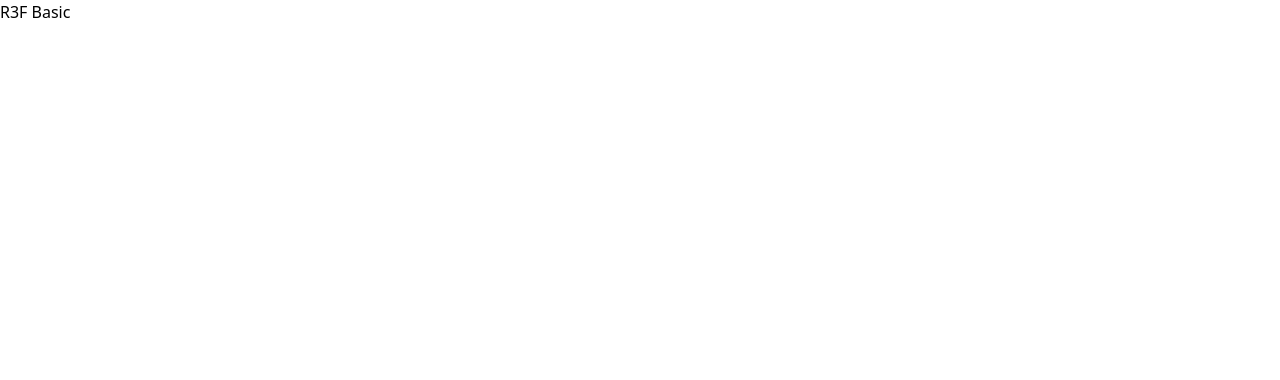
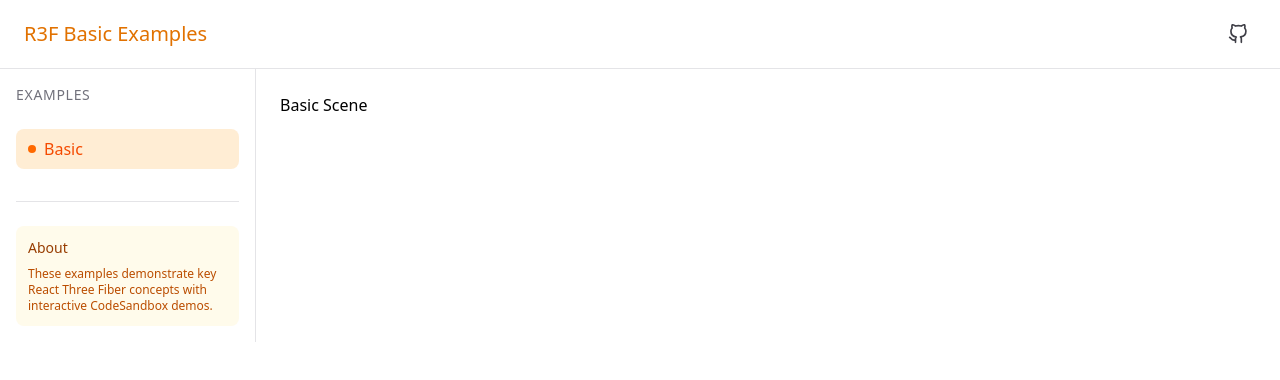
Before and after one commit to kwonhyunjeen/r3f-basic, a React app: page / in a window 1280 px wide. Shown: the top 380 px of the page. Built offline with nearby package versions, Linux system fonts and the light colour scheme; the HTML template or start-up script is replaced by a standard one.

Commit message:
feat: implement basic layout of the app

```diff
--- a/src/App.tsx
+++ b/src/App.tsx
@@ -1,8 +1,101 @@
+import { useState } from "react";
+import "./index.css";
+import { BasicScene } from "./pages";
+import { Sidebar } from "./components/Sidebar";
+
+const EXAMPLES = {
+  basic: { label: "Basic", component: <BasicScene /> },
+} as const;
+
+type ExampleKey = keyof typeof EXAMPLES;
+
 function App() {
+  const [selected, setSelected] = useState<ExampleKey>("basic");
+  const [menuOpen, setMenuOpen] = useState(false);
+
   return (
-    <>
-      <div>R3F Basic</div>
-    </>
+    <div className="flex flex-col min-h-screen">
+      <header className="border-b border-zinc-200 backdrop-blur-sm bg-white/70 sticky top-0 z-30">
+        <div className="mx-auto px-4 sm:px-6 py-4 flex items-center justify-between">
+          <div className="flex items-center">
+            <button
+              className="mr-3 p-1 rounded-md md:hidden text-amber-600 hover:bg-amber-50"
+              onClick={() => setMenuOpen(!menuOpen)}
+            >
+              <svg
+                xmlns="http://www.w3.org/2000/svg"
+                width="24"
+                height="24"
+                viewBox="0 0 24 24"
+                fill="none"
+                stroke="currentColor"
+                strokeWidth="2"
+                strokeLinecap="round"
+                strokeLinejoin="round"
+              >
+                {menuOpen ? (
+                  <path d="M18 6L6 18M6 6l12 12" />
+                ) : (
+                  <>
+                    <path d="M3 12h18" />
+                    <path d="M3 6h18" />
+                    <path d="M3 18h18" />
+                  </>
+                )}
+              </svg>
+            </button>
+            <h1 className="text-xl font-medium text-amber-600">R3F Basic Examples</h1>
+          </div>
+          <div className="flex items-center space-x-4">
+            <a
+              href="https://github.com/kwonhyunjeen/r3f-basic"
+              target="_blank"
+              rel="noopener noreferrer"
+              className="p-2 rounded-full hover:bg-zinc-100 transition-colors"
+            >
+              <svg
+                xmlns="http://www.w3.org/2000/svg"
+                width="20"
+                height="20"
+                viewBox="0 0 24 24"
+                fill="none"
+                stroke="currentColor"
+                strokeWidth="2"
+                strokeLinecap="round"
+                strokeLinejoin="round"
+                className="text-zinc-700"
+              >
+                <path d="M9 19c-5 1.5-5-2.5-7-3m14 6v-3.87a3.37 3.37 0 0 0-.94-2.61c3.14-.35 6.44-1.54 6.44-7A5.44 5.44 0 0 0 20 4.77 5.07 5.07 0 0 0 19.91 1S18.73.65 16 2.48a13.38 13.38 0 0 0-7 0C6.27.65 5.09 1 5.09 1A5.07 5.07 0 0 0 5 4.77a5.44 5.44 0 0 0-1.5 3.78c0 5.42 3.3 6.61 6.44 7A3.37 3.37 0 0 0 9 18.13V22" />
+              </svg>
+            </a>
+          </div>
+        </div>
+      </header>
+
+      <div className="flex flex-1 h-[calc(100vh-65px)]">
+        <nav className="hidden md:block w-64 flex-shrink-0 h-full sticky top-[65px] overflow-y-auto border-r border-zinc-200 bg-white z-20">
+          <Sidebar selected={selected} setSelected={setSelected} items={EXAMPLES} />
+        </nav>
+
+        {menuOpen && (
+          <>
+            <div className="fixed inset-0 bg-zinc-900/50 z-10 md:hidden" onClick={() => setMenuOpen(false)} />
+            <nav className="block md:hidden fixed top-[65px] z-30 w-full h-[calc(100vh-65px)] overflow-y-auto bg-white border-r border-zinc-200">
+              <Sidebar
+                selected={selected}
+                setSelected={setSelected}
+                onClose={() => setMenuOpen(false)}
+                items={EXAMPLES}
+              />
+            </nav>
+          </>
+        )}
+
+        <section className="flex-1 overflow-y-auto">
+          <div className="p-4 sm:p-6 lg:p-6">{EXAMPLES[selected].component}</div>
+        </section>
+      </div>
+    </div>
   );
 }
 
--- /dev/null
+++ b/src/components/SceneTemplate.tsx
@@ -0,0 +1,47 @@
+import React from "react";
+
+interface SceneTemplateProps {
+  children: React.ReactNode;
+  code?: React.ReactNode;
+  description: React.ReactNode;
+  guide?: React.ReactNode;
+  title: string;
+}
+
+export const SceneTemplate = ({ children, code, description, guide, title }: SceneTemplateProps) => {
+  const [showCode, setShowCode] = React.useState(false);
+
+  return (
+    <div className="flex flex-col w-full max-w-3xl gap-6 m-auto">
+      {/* Description */}
+      <div className="w-full flex flex-col">
+        <div className="bg-white rounded-lg p-6">
+          <h2 className="text-xl font-bold text-amber-600">{title}</h2>
+          <div className="prose prose-headings:text-amber-600  prose-a:text-amber-600">{description}</div>
+        </div>
+      </div>
+
+      {/* Rendering */}
+      <div className="w-full bg-zinc-100 rounded-lg overflow-hidden ">
+        <div className="w-full h-[400px] md:h-[500px]">{children}</div>
+      </div>
+
+      {/* Guide - CodeSandbox */}
+      <div className="w-full flex">
+        <div className="w-full bg-amber-50 p-3 rounded-md mt-6">
+          <h4 className="font-medium text-amber-800">Try it out</h4>
+          <p className="text-sm text-amber-700">{guide}</p>
+          <div className="mt-6 flex justify-between items-center">
+            <button
+              className="text-sm px-4 py-2 rounded-md border border-amber-200 bg-amber-100 text-amber-700 hover:bg-amber-200 transition-colors"
+              onClick={() => setShowCode(!showCode)}
+            >
+              {showCode ? "Hide Code" : "View Code"}
+            </button>
+          </div>
+        </div>
+      </div>
+      {showCode && <>{code && <div className="w-full mt-4">{code}</div>}</>}
+    </div>
+  );
+};
--- /dev/null
+++ b/src/components/Sidebar.tsx
@@ -0,0 +1,51 @@
+export type SidebarProps<T extends string> = {
+  selected: T;
+  setSelected: (key: T) => void;
+  items: Record<T, { label: string }>;
+  onClose?: () => void;
+};
+
+export function Sidebar<T extends string>({ selected, setSelected, items, onClose }: SidebarProps<T>) {
+  return (
+    <div className="p-4 h-full flex flex-col">
+      <div className="mb-6">
+        <h2 className="text-sm font-medium text-zinc-500 uppercase tracking-wider">Examples</h2>
+      </div>
+      <ul className="space-y-1">
+        {Object.entries(items).map(([key, value]) => {
+          const typedKey = key as T;
+          const { label } = value as { label: string };
+          return (
+            <li key={typedKey}>
+              <button
+                className={`w-full text-left px-3 py-2 rounded-lg transition-colors cursor-pointer ${
+                  selected === typedKey ? "bg-orange-100 text-orange-600" : "text-zinc-700 hover:bg-zinc-100"
+                }`}
+                onClick={() => {
+                  setSelected(typedKey);
+                  onClose?.();
+                }}
+              >
+                <span className="flex items-center">
+                  <span
+                    className={`mr-2 h-2 w-2 rounded-full ${selected === typedKey ? "bg-orange-500" : "bg-zinc-300"}`}
+                  ></span>
+                  {label}
+                </span>
+              </button>
+            </li>
+          );
+        })}
+      </ul>
+
+      <div className="mt-8 pt-6 border-t border-zinc-200">
+        <div className="rounded-lg bg-amber-50 p-3">
+          <h3 className="text-sm font-medium text-amber-800 mb-2">About</h3>
+          <p className="text-xs text-amber-700">
+            These examples demonstrate key React Three Fiber concepts with interactive CodeSandbox demos.
+          </p>
+        </div>
+      </div>
+    </div>
+  );
+}
--- /dev/null
+++ b/src/components/index.ts
@@ -0,0 +1,2 @@
+export { SceneTemplate } from "./SceneTemplate";
+export { Sidebar } from "./Sidebar";
--- /dev/null
+++ b/src/pages/BasicScene.tsx
@@ -0,0 +1,3 @@
+export const BasicScene = () => {
+  return <div>Basic Scene</div>;
+};
--- /dev/null
+++ b/src/pages/index.ts
@@ -0,0 +1 @@
+export { BasicScene } from "./BasicScene";
```
